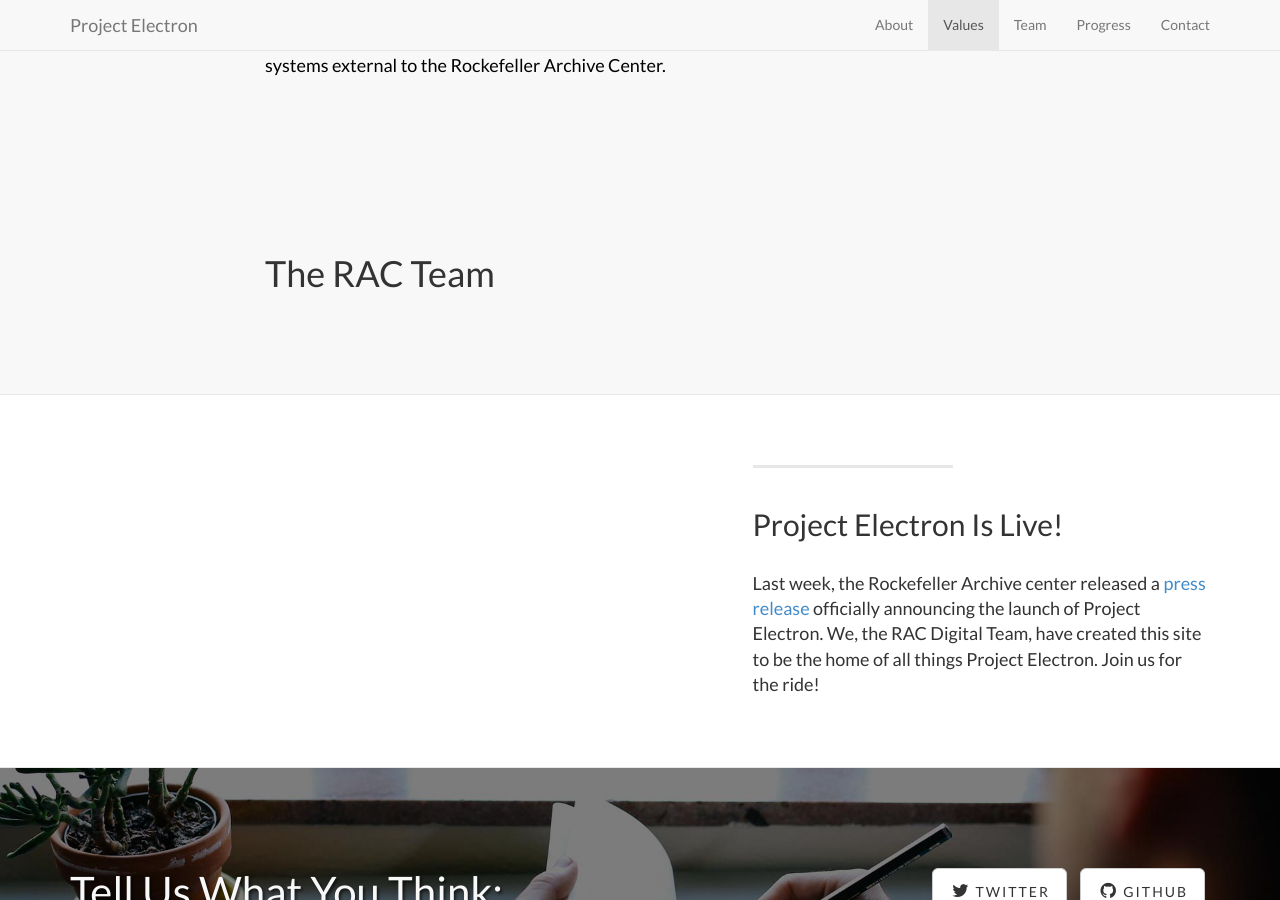
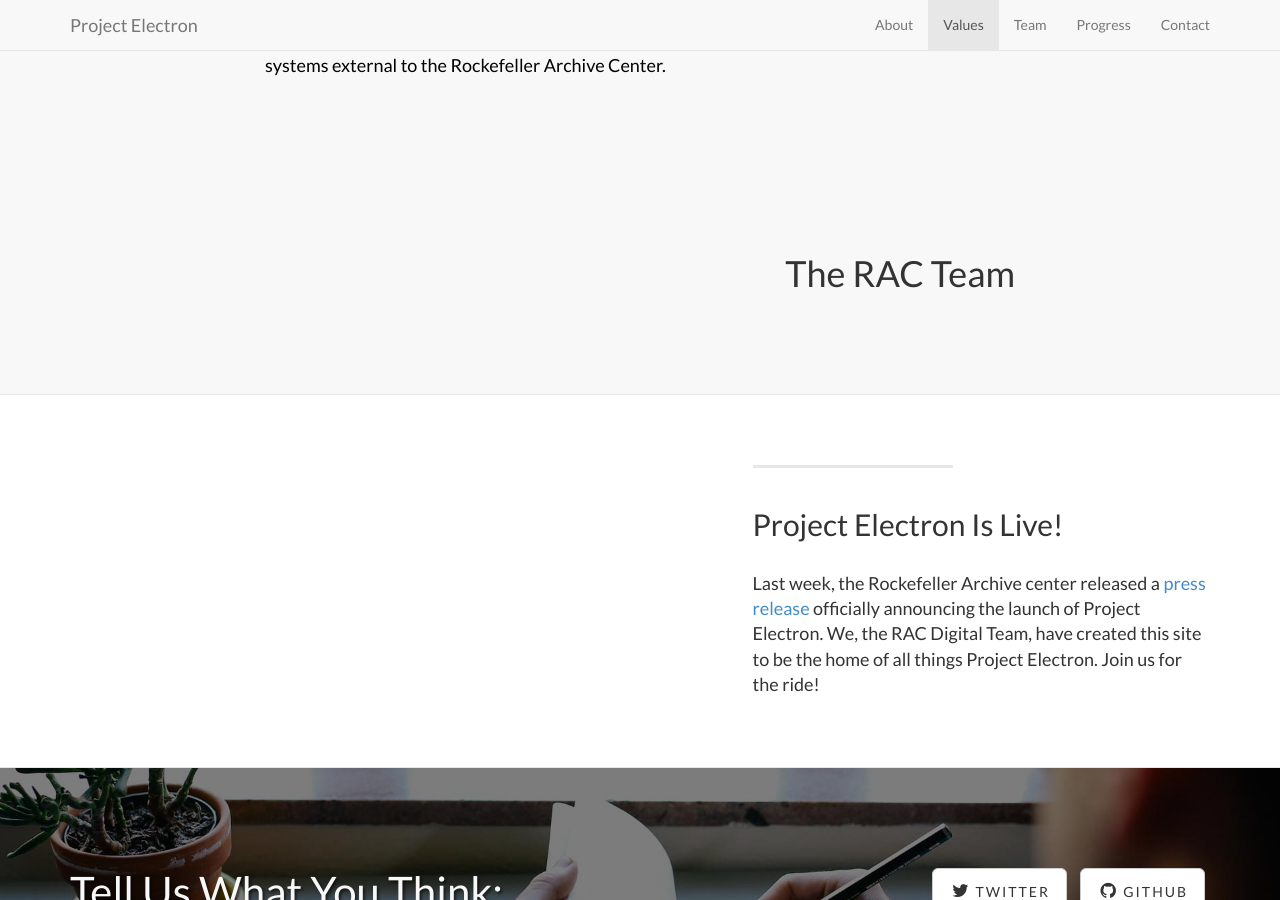
Before and after one commit to RockefellerArchiveCenter/project_electron, a Jekyll site: the page built from index.html, in a window 1280 px wide and 900 px high, scrolled down 2576 px. Built offline with Jekyll 4.4.1, drawn with Linux system fonts in a browser that asks for light colours.

Commit message:
changing css

```diff
--- a/_includes/team.html
+++ b/_includes/team.html
@@ -4,7 +4,7 @@
     <div class="container">
         <div class="row">
         <div class="col-lg-8 col-lg-offset-2">
-          <h1 font-size:"large">The RAC Team</h1>
+          <h1 align="right" font-size:"large">The RAC Team</h1>
         <div class="values"></div>
         </div>
         </div>
```
